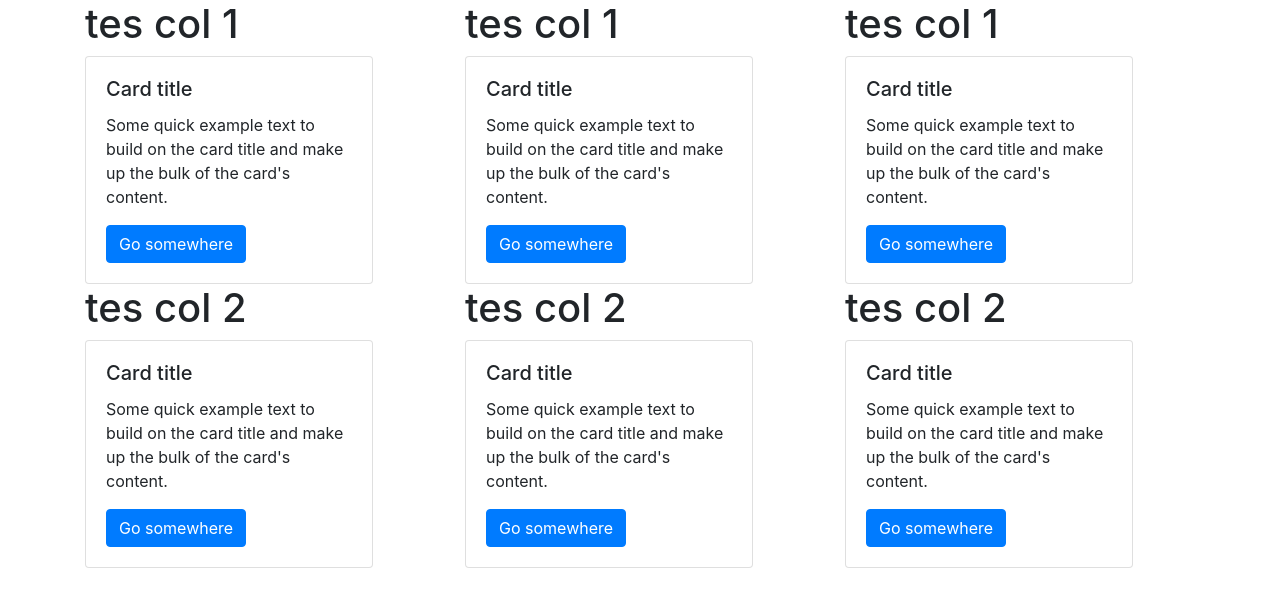
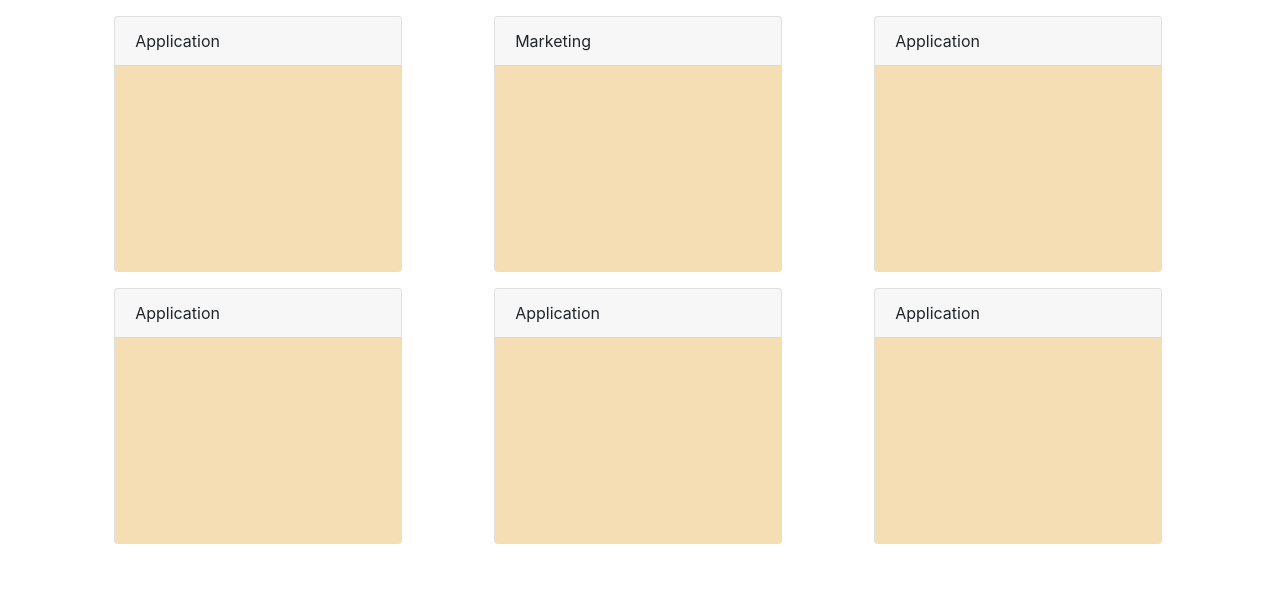
Before and after one commit to ardiola/Mockup, a plain HTML site: page index.html in a window 1280 px wide. Drawn offline with Linux system fonts and the light colour scheme.

Commit message:
nambah buat step bar

```diff
--- a/index.html
+++ b/index.html
@@ -5,82 +5,115 @@
     <meta name="viewport" content="width=device-width, initial-scale=1.0">
     <meta http-equiv="X-UA-Compatible" content="ie=edge">
     <link rel="stylesheet" type="text/css" media="screen" href="css/bootstrap.min.css" />
-    <script src="js/bootstrap.min.js"></script>
+    <link rel="stylesheet" type="text/css" media="screen" href="style.css" />
     <title>Document</title>
 </head>
 <body>
     <div class="container">
-        <div class="row">
+        <div class="row mt-3">
             <div class="col">
-                <h1>tes col 1</h1>
-                <div class="card" style="width: 18rem;">
+                <!-- <h1>tes col 1</h1> -->
+                <div class="card offset-md-1" style="width: 18rem; height: 16rem;">
+                        <div class="card-header">
+                            Application
+                        </div>
                     <!-- <img class="card-img-top" src=".../100px180/" alt="Card image cap"> -->
-                        <div class="card-body">
-                            <h5 class="card-title">Card title</h5>
-                            <p class="card-text">Some quick example text to build on the card title and make up the bulk of the card's content.</p>
-                            <a href="#" class="btn btn-primary">Go somewhere</a>
+                        <a href="application.html" class="card-body" style="background: wheat">
+                        <div>
+                            <!-- <h5 class="card-title">Card title</h5> -->
+                            <!-- <p class="card-text">Some quick example text to build on the card title and make up the bulk of the card's content.</p> -->
+                            <!-- <a href="#" class="btn btn-primary card-bottom">Go somewhere</a> -->
                         </div>
+                        </a>
                 </div>
             </div>
             <div class="col">
-                <h1>tes col 1</h1>
-                <div class="card" style="width: 18rem;">
+                <!-- <h1>tes col 1</h1> -->
+                <div class="card offset-md-1" style="width: 18rem; height: 16rem;">
+                        <div class="card-header">
+                            Marketing
+                        </div>
                     <!-- <img class="card-img-top" src=".../100px180/" alt="Card image cap"> -->
-                        <div class="card-body">
-                            <h5 class="card-title">Card title</h5>
-                            <p class="card-text">Some quick example text to build on the card title and make up the bulk of the card's content.</p>
-                            <a href="#" class="btn btn-primary">Go somewhere</a>
+                        <a href="#" class="card-body" style="background: wheat">
+                        <div>
+                            <!-- <h5 class="card-title">Card title</h5> -->
+                            <!-- <p class="card-text">Some quick example text to build on the card title and make up the bulk of the card's content.</p> -->
+                            <!-- <a href="#" class="btn btn-primary card-bottom">Go somewhere</a> -->
                         </div>
+                        </a>
                 </div>
             </div>
             <div class="col">
-                <h1>tes col 1</h1>
-                <div class="card" style="width: 18rem;">
+                <!-- <h1>tes col 1</h1> -->
+                <div class="card offset-md-1" style="width: 18rem; height: 16rem;">
+                        <div class="card-header">
+                            Application
+                        </div>
                     <!-- <img class="card-img-top" src=".../100px180/" alt="Card image cap"> -->
-                        <div class="card-body">
-                            <h5 class="card-title">Card title</h5>
-                            <p class="card-text">Some quick example text to build on the card title and make up the bulk of the card's content.</p>
-                            <a href="#" class="btn btn-primary">Go somewhere</a>
+                        <a href="#" class="card-body" style="background: wheat">
+                        <div>
+                            <!-- <h5 class="card-title">Card title</h5> -->
+                            <!-- <p class="card-text">Some quick example text to build on the card title and make up the bulk of the card's content.</p> -->
+                            <!-- <a href="#" class="btn btn-primary card-bottom">Go somewhere</a> -->
                         </div>
+                        </a>
                 </div>
             </div>
         </div>
 
-        <div class="row">
+        <div class="row mt-3">
                 <div class="col">
-                    <h1>tes col 2</h1>
-                    <div class="card" style="width: 18rem;">
+                    <!-- <h1>tes col 2</h1> -->
+                    <div class="card offset-md-1" style="width: 18rem; height: 16rem;">
+                            <div class="card-header">
+                                Application
+                            </div>
                         <!-- <img class="card-img-top" src=".../100px180/" alt="Card image cap"> -->
-                            <div class="card-body">
-                                <h5 class="card-title">Card title</h5>
-                                <p class="card-text">Some quick example text to build on the card title and make up the bulk of the card's content.</p>
-                                <a href="#" class="btn btn-primary">Go somewhere</a>
+                            <a href="#" class="card-body" style="background: wheat">
+                            <div>
+                                <!-- <h5 class="card-title">Card title</h5> -->
+                                <!-- <p class="card-text">Some quick example text to build on the card title and make up the bulk of the card's content.</p> -->
+                                <!-- <a href="#" class="btn btn-primary card-bottom">Go somewhere</a> -->
                             </div>
+                            </a>
                     </div>
                 </div>
                 <div class="col">
-                    <h1>tes col 2</h1>
-                    <div class="card" style="width: 18rem;">
+                    <!-- <h1>tes col 2</h1> -->
+                    <div class="card offset-md-1" style="width: 18rem; height: 16rem;">
+                            <div class="card-header">
+                                Application
+                            </div>
                         <!-- <img class="card-img-top" src=".../100px180/" alt="Card image cap"> -->
-                            <div class="card-body">
-                                <h5 class="card-title">Card title</h5>
-                                <p class="card-text">Some quick example text to build on the card title and make up the bulk of the card's content.</p>
-                                <a href="#" class="btn btn-primary">Go somewhere</a>
+                            <a href="#" class="card-body" style="background: wheat">
+                            <div>
+                                <!-- <h5 class="card-title">Card title</h5> -->
+                                <!-- <p class="card-text">Some quick example text to build on the card title and make up the bulk of the card's content.</p> -->
+                                <!-- <a href="#" class="btn btn-primary card-bottom">Go somewhere</a> -->
                             </div>
+                            </a>
                     </div>
                 </div>
                 <div class="col">
-                    <h1>tes col 2</h1>
-                    <div class="card" style="width: 18rem;">
+                    <!-- <h1>tes col 2</h1> -->
+                    <div class="card offset-md-1" style="width: 18rem; height: 16rem;">
+                            <div class="card-header">
+                                Application
+                            </div>
                         <!-- <img class="card-img-top" src=".../100px180/" alt="Card image cap"> -->
-                            <div class="card-body">
-                                <h5 class="card-title">Card title</h5>
-                                <p class="card-text">Some quick example text to build on the card title and make up the bulk of the card's content.</p>
-                                <a href="#" class="btn btn-primary">Go somewhere</a>
+                            <a href="#" class="card-body" style="background: wheat">
+                            <div>
+                                <!-- <h5 class="card-title">Card title</h5> -->
+                                <!-- <p class="card-text">Some quick example text to build on the card title and make up the bulk of the card's content.</p> -->
+                                <!-- <a href="#" class="btn btn-primary card-bottom">Go somewhere</a> -->
                             </div>
+                            </a>
                     </div>
                 </div>
             </div>
     </div>
+
+
+    <script src="js/bootstrap.min.js"></script>
 </body>
 </html>
--- /dev/null
+++ b/style.css
@@ -0,0 +1,4 @@
+.card-bottom {
+    position: absolute;
+    bottom: 3%;
+}
```
Also changed, not shown: application.html (added, +21 -0 lines).
